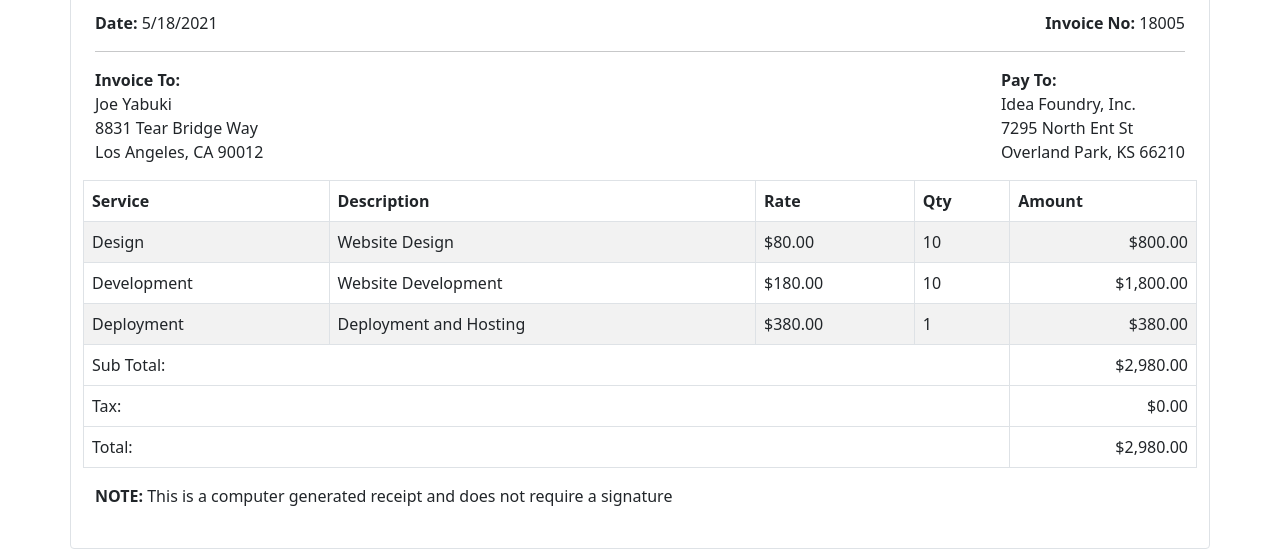
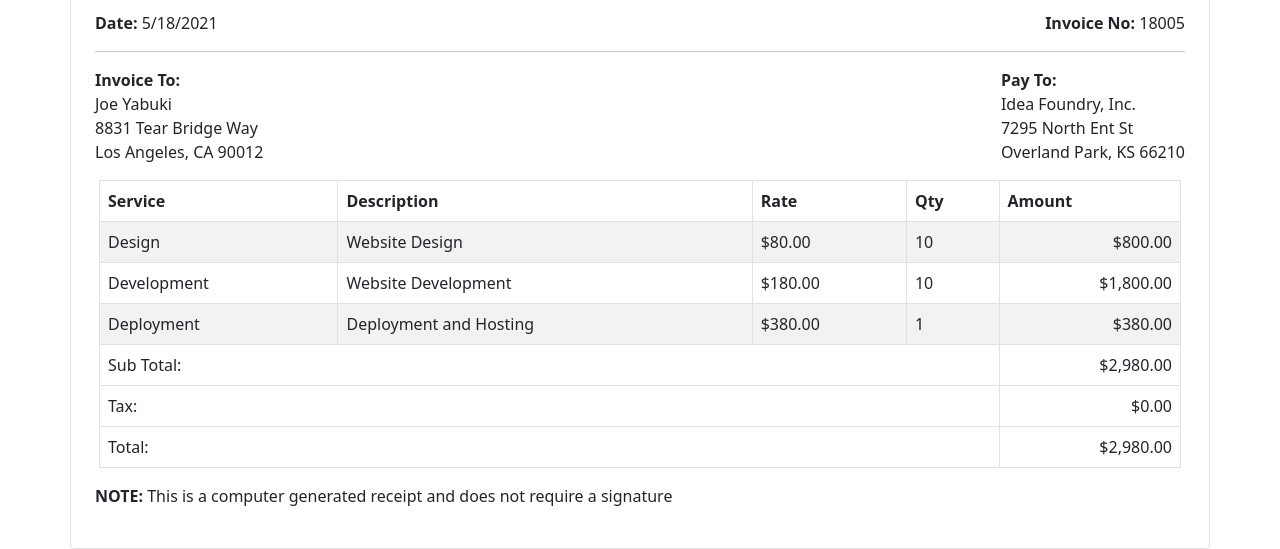
Before and after one commit to rahulsanjay01/InvoiceTemplate, a plain HTML site: page index.html in a window 1280 px wide. Shown: the part 306-855 px from the top of the page. Drawn offline with nearby package versions, Linux system fonts and the light colour scheme.

Commit message:
added mx-1 so that the table won't cross the border of the container

```diff
--- a/index.html
+++ b/index.html
@@ -60,7 +60,7 @@
                 </div>
             </div>
         </div>
-        <div class="row table-responsive">
+        <div class="row table-responsive mx-1">
             <table class="table table-striped table-bordered">
                     <thead class="thead-dark">
                         <tr>
```
